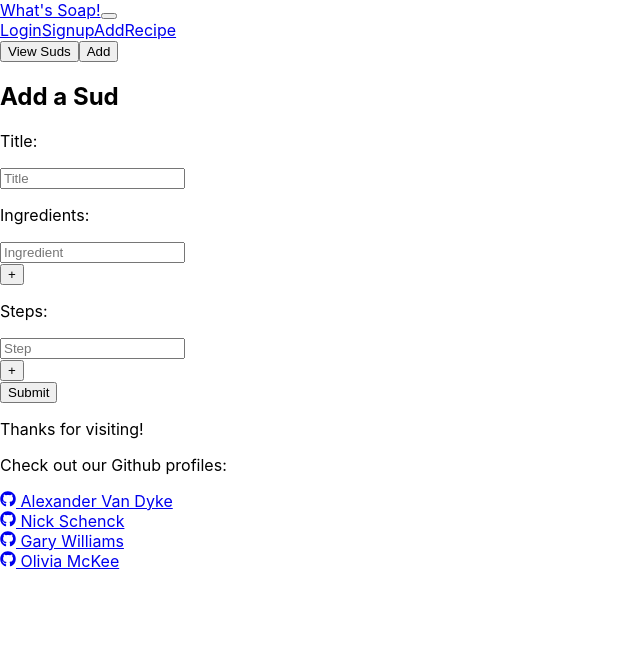
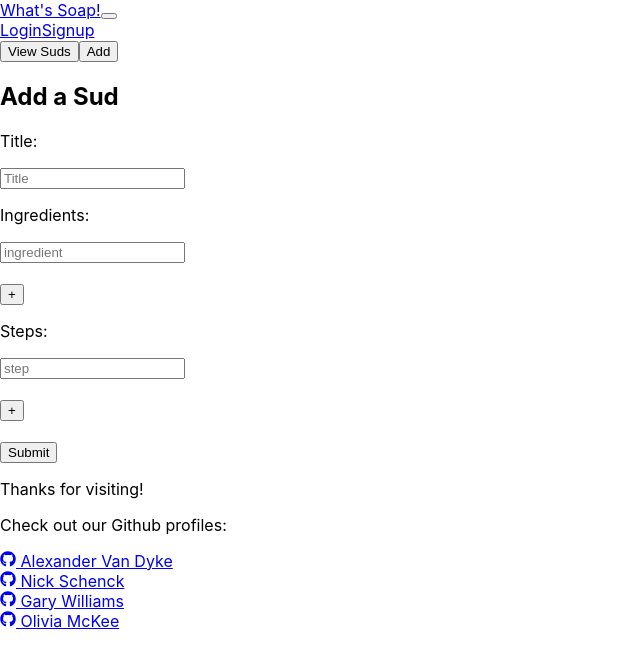
Before and after one commit to AlexandertheGreat491/whats_soap, a React (Create React App) app in the folder client/: page / in a window 1280 px wide. Both pictures are taken after a click on the button "Add". Shown: the top 668 px of the page, without its empty margins (0-640 px from the left). Built offline with nearby package versions, Linux system fonts and the light colour scheme.

Commit message:
add sud form add input fields works

```diff
--- a/client/src/components/AddSud/index.js
+++ b/client/src/components/AddSud/index.js
@@ -1,13 +1,8 @@
-import React from "react";
+import React, { useState } from "react";
 
 function AddSud() {
-    function addIngredient() {
-        // add ingredient button
-    }
 
-    function addStep() {
-        // add step button
-    }
+
 
     // const [addSud, {error}] = useMutation(ADD_SUD, {
     //     update(cache, {data: { addSud } }) {
@@ -25,6 +20,22 @@ function AddSud() {
     //     }
     // };
 
+    const [ingredientCounter, setIngredientCounter] = useState(1);
+
+    const addIngredient = (event) => {
+        event.preventDefault();
+        setIngredientCounter(ingredientCounter + 1);
+        console.log(ingredientCounter);
+    };
+
+    const [stepCounter, setStepCounter] = useState(1);
+
+    const addStep = (event) => {
+        event.preventDefault();
+        setStepCounter(stepCounter + 1);
+        console.log(stepCounter);
+    };
+
     return (
         <div>
             <h2>Add a Sud</h2>
@@ -33,17 +44,28 @@ function AddSud() {
                 <input placeholder="Title"></input>
                 <br></br>
                 <div><p>Ingredients: </p>
-                    <input placeholder="Ingredient"></input>
+                    {Array.from(Array(ingredientCounter)).map((c, index) => {
+                        return <div>
+                            <input key={c} type="text" placeholder="ingredient"></input>
+                            <br></br>
+                        </div>;
+                    })}
                     <br></br>
                     <button
                         onClick={addIngredient}>+</button>
                 </div>
                 <div><p>Steps: </p>
-                    <input placeholder="Step"></input>
+                    {Array.from(Array(stepCounter)).map((c, index) => {
+                        return <div>
+                            <input key={c} type="text" placeholder="step"></input>
+                            <br></br>
+                        </div>;
+                    })}
                     <br></br>
                     <button
                         onClick={addStep}>+</button>
                 </div>
+                <br></br>
                 <button >Submit</button>
             </form>
         </div>
--- a/client/src/components/Nav/index.js
+++ b/client/src/components/Nav/index.js
@@ -6,7 +6,7 @@ import { Navbar, Nav, Container, Modal, Tab } from "react-bootstrap";
 // imports the SignUpForm & LoginForm components
 import SignUpForm from "../SignUpForm";
 import LoginForm from "../LoginForm";
-import AddRecipe from "./components/AddRecipe";
+// import AddRecipe from "../components/AddRecipe";
 // imports the auth logic
 //import Auth from "../utils/auth";
 
@@ -30,9 +30,9 @@ const Navigation = () => {
               <Nav.Link as={Link} to="/">
                 Signup
               </Nav.Link>
-              <Nav.Link as={Link} to="/">
+              {/* <Nav.Link as={Link} to="/">
                 AddRecipe
-              </Nav.Link>
+              </Nav.Link> */}
               {/*if user is logged in show saved recipes */}
               {/* {Auth.loggedIn() ? (
                 <>
```
